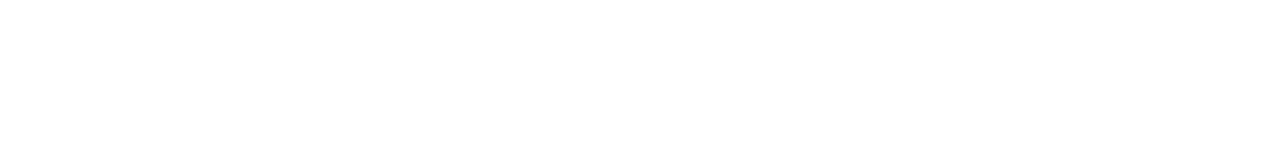
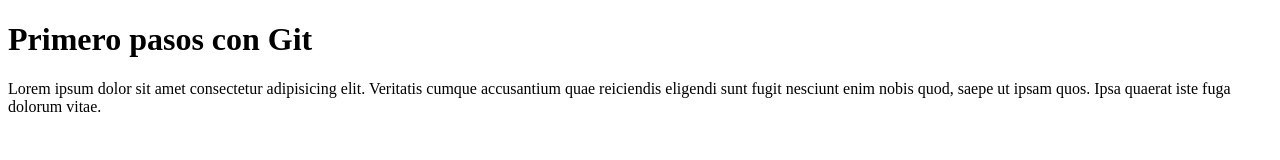
Before and after one commit to kymm14/primer-git, a plain HTML site: page index.html in a window 1280 px wide. Drawn offline with Linux system fonts and the light colour scheme.

Commit message:
body modified

```diff
--- a/index.html
+++ b/index.html
@@ -9,7 +9,7 @@
 </head>
 
 <body>
-
+    <h1>Primero pasos con Git</h1>
+    <p>Lorem ipsum dolor sit amet consectetur adipisicing elit. Veritatis cumque accusantium quae reiciendis eligendi
+        sunt fugit nesciunt enim nobis quod, saepe ut ipsam quos. Ipsa quaerat iste fuga dolorum vitae.</p>
 </body>
-
-</html>
```
